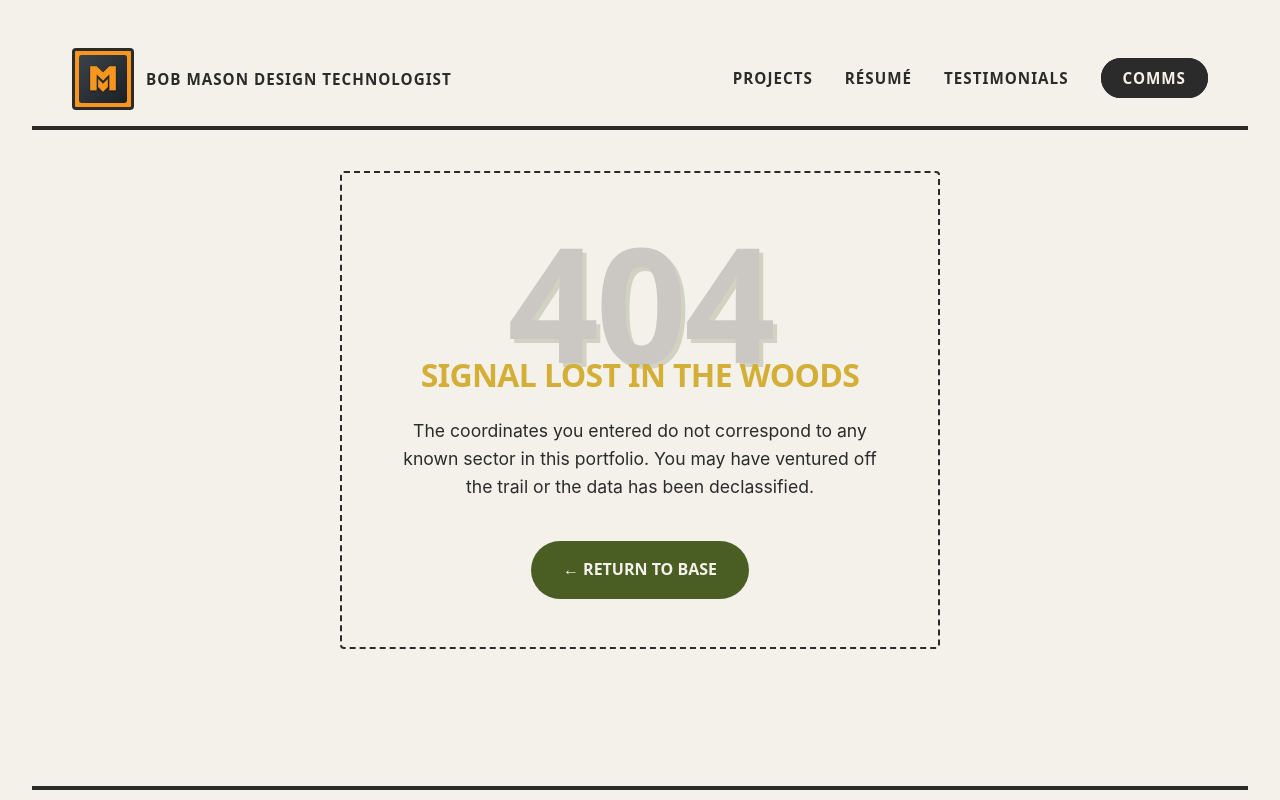
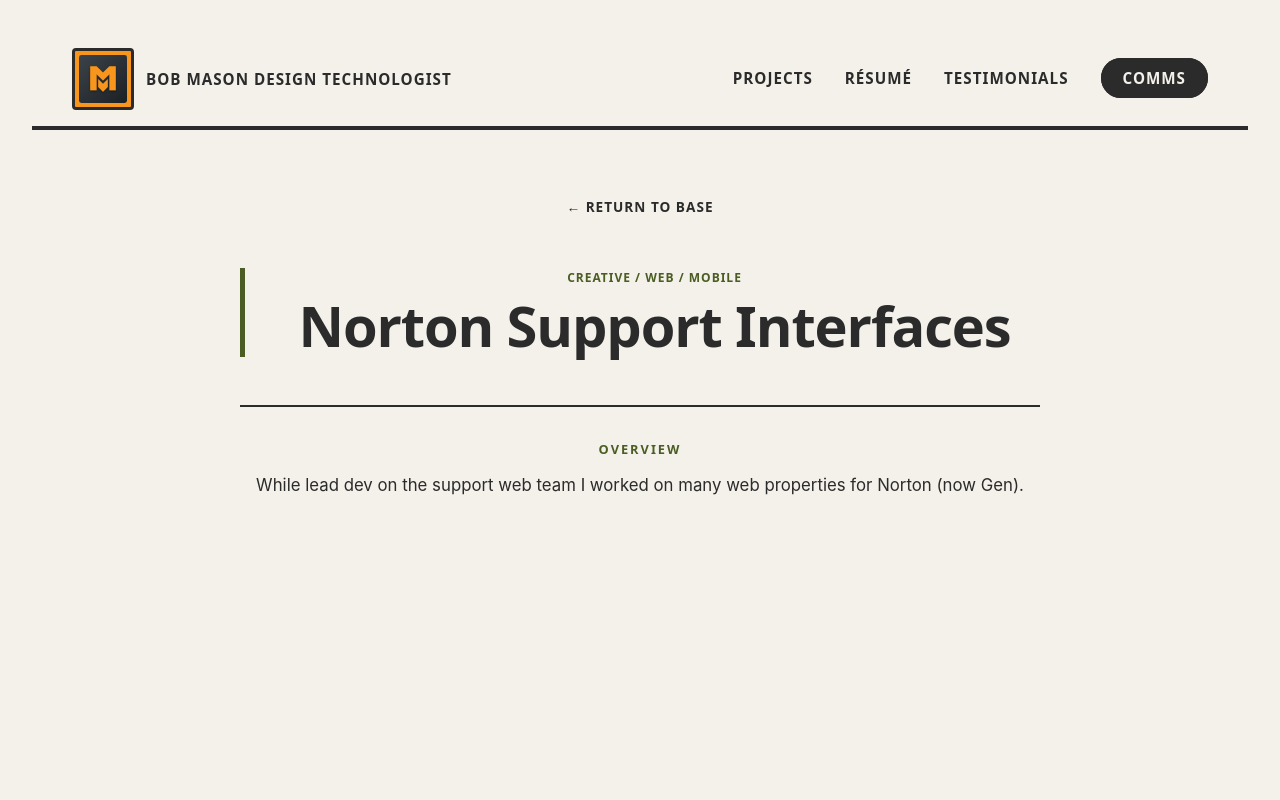
Before and after one commit to bigfootBob/bobmason-design, a React (Vite) app: page /case-study/p5 in a window 1280 px wide. Shown: the top 800 px of the page. Built offline with nearby package versions, Linux system fonts and the light colour scheme; no server answers.

Commit message:
adding new endpoint to showcase proprietary projects

```diff
--- a/src/App.jsx
+++ b/src/App.jsx
@@ -7,6 +7,7 @@
 import ScrollToAnchor from './components/utils/ScrollToAnchor';
 
 import Home from './pages/Home';
+import ProjectBrief from './pages/ProjectBrief';
 import NotFound from './pages/NotFound';
 
 import './App.scss';
@@ -24,6 +25,7 @@
 
         <Routes>
           <Route path="/" element={<Home />} />
+          <Route path="/case-study/:id" element={<ProjectBrief />} />
           <Route path="*" element={<NotFound />} />
         </Routes>
 
--- a/src/components/ui/ProjectCard.jsx
+++ b/src/components/ui/ProjectCard.jsx
@@ -3,6 +3,7 @@
 
 const sanitizeUrl = (url) => {
   if (!url) return null;
+  if (url.startsWith('/')) return url; // allow internal paths
   try {
     const parsed = new URL(url);
     return parsed.protocol === 'https:' || parsed.protocol === 'http:' ? url : null;
@@ -96,9 +97,13 @@
         </div>
         <div className={styles.navlink}>
           {repo && (
-            <Button href={repo} variant="ghost" icon="</>">
-              Source Code
-            </Button>
+            repo === 'proprietary codebase' ? (
+              <span className={styles.proprietaryLabel}>&lt;/&gt; Proprietary Codebase</span>
+            ) : (
+              <Button href={repo} variant="ghost" icon="</>">
+                Source Code
+              </Button>
+            )
           )}
         </div>
       </div>
--- a/src/components/ui/ProjectCard.module.scss
+++ b/src/components/ui/ProjectCard.module.scss
@@ -166,6 +166,15 @@
   transform: scale(1.02);
 }
 
+.proprietaryLabel {
+  font-family: var(--font-heading);
+  font-size: 0.9rem;
+  font-weight: 700;
+  color: var(--color-console-charcoal);
+  opacity: 0.5;
+  cursor: default;
+}
+
 .navlink {
   a {
     position: relative;
--- a/src/data/projects.js
+++ b/src/data/projects.js
@@ -19,17 +19,17 @@
   {
     id: 'p2',
     title: 'Little Lanterns',
-    category: 'Mobile / Product',
-    description: 'Leading product strategy and UX/UI design for an upcoming mobile application utilizing agentic workflows for rapid prototyping.',
-    link: '/lab#littlelanterns',
+    category: 'Mobile / Product / Agentic AI',
+    description: 'An application to help track seizures and other "storms" autistic children and caregivers face, especially those with SCN2A.',
+    link: 'https://littlelanterns.info/',
     repo: 'https://github.com/bigfootBob/little-lanterns',
     preview: 'portfolio-preview-llanterns.webp',
     previewHover: 'portfolio-preview-uch-hover.webp',
-    inspiration: '',
-    features: '',
-    challenges: '',
-    lessons: '',
-    futureDirections: '',
+    inspiration: 'My beautiful grandaughter, who has SCN2A, and the desire to create a tool that could help her and other families track and manage the unique challenges they face.',
+    features: '"Storm" tracking for seizures and other events, medication and care management, data visualizations and exports for healthcare professionals, and a soothing, playful design to provide comfort during difficult times.',
+    challenges: 'Designing an interface that was both functional and comforting, and learning to build a mobile app with React Native that interfaces with FireBase and other tools to create a seamless user experience.  The project is still in early stages but I have learned a lot about mobile development and healthcare data management through this process.',
+    lessons: 'Data retrieval and management for healthcare applications is complex and requires careful consideration of privacy and security. I have also learned a lot about designing for accessibility and emotional support through this project, which has been a rewarding challenge.',
+    futureDirections: 'Shore up the MVP features and launch a beta to get feedback from families and caregivers, then iterate based on that feedback to create the most useful and supportive tool possible.',
     projectType: 'personal',
     isDarkMode: false,
   },
@@ -37,16 +37,16 @@
     id: 'p3',
     title: 'Stolen Bike Closure',
     category: 'Creative / Web',
-    description: 'A conceptual, humor-driven web platform utilizing aggressive user-retention strategies and brutalist design principles to guide users through a comedic emotional conversion funnel.',
+    description: 'A fun tounge-in-cheek project to help people find closure after having their bike stolen, by providing a personalized "closure experience" and resources for moving forward.',
     link: 'https://www.stolenbikeclosure.com',
     repo: 'https://github.com/bigfootBob/stolen-bike-closure',
     preview: 'portfolio-preview-stolenbc.webp',
     previewHover: 'portfolio-preview-uch-hover.webp',
-    inspiration: '',
-    features: '',
-    challenges: '',
-    lessons: '',
-    futureDirections: '',
+    inspiration: 'One day I viewed a post on reddit from someone who had their bike stolen (asking everyone on the platform to help them find their bike). Having had a bike stolen myself, I thought "what a fun project to help those like me find closure with humor in a frustrating situation."',
+    features: 'React web app that generates a personalized closure experience based on the user\'s input about their stolen bike, including a custom obituary, a virtual "medium" ceremony, and resources for finding a new bike or preventing future thefts.',
+    challenges: 'As with many of my projects, the biggest challenge was learning to build something completely new from scratch. I had to learn how to use the Fourthwall API to generate load custom content.',
+    lessons: 'Stick with small iterations and focus on the core experience. Have fun with the process.',
+    futureDirections: 'Increase the SEO footprint of the site to help more people find it when they have their bikes stolen, and add more fun features to the closure experience based on user feedback.',
     projectType: 'personal',
     isDarkMode: false,
   },
@@ -54,26 +54,26 @@
     id: 'p4',
     title: 'Baku Worry Eater',
     category: 'Creative / Mobile / Product',
-    description: 'A gamified wellness prototype connecting generative AI to emotional conversion funnels. Transforms the act of letting go of worries into a soothing digital experience by \'feeding\' them to a digital entity.',
+    description: 'A gamified wellness web app connecting user generated "worries" with Gemini API to produce personalized resolution content. Transforms the act of letting go of worries into a soothing digital experience by \'feeding\' them to a digital entity from Japanese folklore.',
     link: 'https://silvanian.art/',
     repo: 'https://github.com/bigfootBob/Baku',
     preview: 'portfolio-preview-baku.webp',
     previewHover: 'portfolio-preview-uch-hover.webp',
-    inspiration: '',
-    features: '',
-    challenges: '',
-    lessons: '',
-    futureDirections: '',
+    inspiration: 'I was inspired to create Baku after reading about the concept of "worry eating" in Japanese folklore, where a mythical creature would consume people\'s worries and fears.',
+    features: 'Basic input for users to submit their worries, integration with the Gemini API, Japanese Edo style artwork, cross branding to the podcast.',
+    challenges: 'The biggest challenge was learning to integrate the Gemini API and create a seamless user experience that felt both engaging and therapeutic without animations to stick to a more traditional aesthetic.',
+    lessons: 'I learned the importance of designing for emotional well-being and creating a safe space for users with color and typography to express their concerns.',
+    futureDirections: 'I plan to expand Baku\'s functionality by adding more interactive elements and personalized features based on user feedback.',
     projectType: 'personal',
     isDarkMode: false,
   },
   {
     id: 'p5',
     title: 'Norton Support Interfaces',
-    category: 'Creative / Web',
-    description: 'Engineered a lightning-fast, highly accessible personal cloud portfolio. Built with a focus on clean typography, responsive layout, and optimized content delivery.',
-    link: 'https://sarahwalker.cloud/',
-    repo: 'https://github.com/bigfootBob/sarah-walker-cloud',
+    category: 'Creative / Web / Mobile',
+    description: 'While lead dev on the support web team I worked on many web properties for Norton (now Gen).',
+    link: '/case-study/p5',
+    repo: 'proprietary codebase',
     preview: 'portfolio-preview-sarah.webp',
     previewHover: 'portfolio-preview-uch-hover.webp',
     inspiration: '',
--- /dev/null
+++ b/src/pages/ProjectBrief.jsx
@@ -0,0 +1,59 @@
+import { useParams, Link } from 'react-router-dom';
+import { projects } from '../data/projects';
+import SEO from '../components/utils/Seo';
+import styles from './ProjectBrief.module.scss';
+
+const SECTIONS = [
+  { key: 'description',      label: 'Overview' },
+  { key: 'inspiration',      label: 'Inspiration' },
+  { key: 'features',         label: 'Features' },
+  { key: 'challenges',       label: 'Challenges' },
+  { key: 'lessons',          label: 'Lessons Learned' },
+  { key: 'futureDirections', label: 'Future Directions' },
+];
+
+const ProjectBrief = () => {
+  const { id } = useParams();
+  const project = projects.find(p => p.id === id);
+
+  if (!project) {
+    return (
+      <main id="main-content" className={styles.briefPage}>
+        <div className={styles.container}>
+          <h1 className={styles.notFound}>Project not found</h1>
+          <Link to="/" className={styles.backLink}>&larr; Return to Base</Link>
+        </div>
+      </main>
+    );
+  }
+
+  return (
+    <main id="main-content" className={styles.briefPage}>
+      <SEO title={`${project.title} | Case Study`} description={project.description} />
+
+      <div className={styles.container}>
+
+        <Link to="/" className={styles.backLink}>&larr; Return to Base</Link>
+
+        <header className={styles.briefHeader}>
+          <span className={styles.categoryTag}>{project.category}</span>
+          <h1 className={styles.title}>{project.title}</h1>
+        </header>
+
+        <div className={styles.sections}>
+          {SECTIONS.map(({ key, label }) =>
+            project[key] ? (
+              <section key={key} className={styles.section}>
+                <h2 className={styles.sectionLabel}>{label}</h2>
+                <p className={styles.sectionBody}>{project[key]}</p>
+              </section>
+            ) : null
+          )}
+        </div>
+
+      </div>
+    </main>
+  );
+};
+
+export default ProjectBrief;
--- /dev/null
+++ b/src/pages/ProjectBrief.module.scss
@@ -0,0 +1,106 @@
+.briefPage {
+  padding: 4rem 2rem;
+  min-height: 80vh;
+}
+
+.container {
+  max-width: 800px;
+  margin: 0 auto;
+}
+
+.backLink {
+  display: inline-block;
+  font-family: var(--font-heading);
+  font-size: 0.85rem;
+  font-weight: 700;
+  text-transform: uppercase;
+  letter-spacing: 1px;
+  text-decoration: none;
+  color: var(--color-console-charcoal);
+  margin-bottom: 3rem;
+  position: relative;
+  padding-bottom: 2px;
+
+  &::after {
+    content: '';
+    position: absolute;
+    bottom: 0;
+    left: 0;
+    width: 100%;
+    height: 2px;
+    background-color: var(--color-tos-olive);
+    transform: scaleX(0);
+    transform-origin: right;
+    transition: transform 0.3s ease;
+  }
+
+  &:hover {
+    color: var(--color-tos-olive);
+
+    &::after {
+      transform: scaleX(1);
+      transform-origin: left;
+    }
+  }
+}
+
+.briefHeader {
+  border-left: 5px solid var(--color-tos-olive);
+  padding-left: 1.5rem;
+  margin-bottom: 3rem;
+}
+
+.categoryTag {
+  display: block;
+  font-family: var(--font-heading);
+  font-size: 0.75rem;
+  font-weight: 700;
+  text-transform: uppercase;
+  letter-spacing: 1px;
+  color: var(--color-tos-olive);
+  margin-bottom: 0.5rem;
+}
+
+.title {
+  font-family: var(--font-heading);
+  font-size: clamp(2rem, 5vw, 3.5rem);
+  font-weight: 900;
+  color: var(--color-console-charcoal);
+  line-height: 1.1;
+  margin: 0;
+}
+
+.sections {
+  display: flex;
+  flex-direction: column;
+  gap: 2.5rem;
+}
+
+.section {
+  border-top: 2px solid var(--color-console-charcoal);
+  padding-top: 2rem;
+}
+
+.sectionLabel {
+  font-family: var(--font-heading);
+  font-size: 0.8rem;
+  font-weight: 700;
+  text-transform: uppercase;
+  letter-spacing: 2px;
+  color: var(--color-tos-olive);
+  margin: 0 0 0.75rem 0;
+}
+
+.sectionBody {
+  font-size: 1.05rem;
+  line-height: 1.75;
+  color: var(--color-console-charcoal);
+  margin: 0;
+}
+
+.notFound {
+  font-family: var(--font-heading);
+  font-size: 2rem;
+  color: var(--color-console-charcoal);
+  margin-bottom: 2rem;
+}
```
